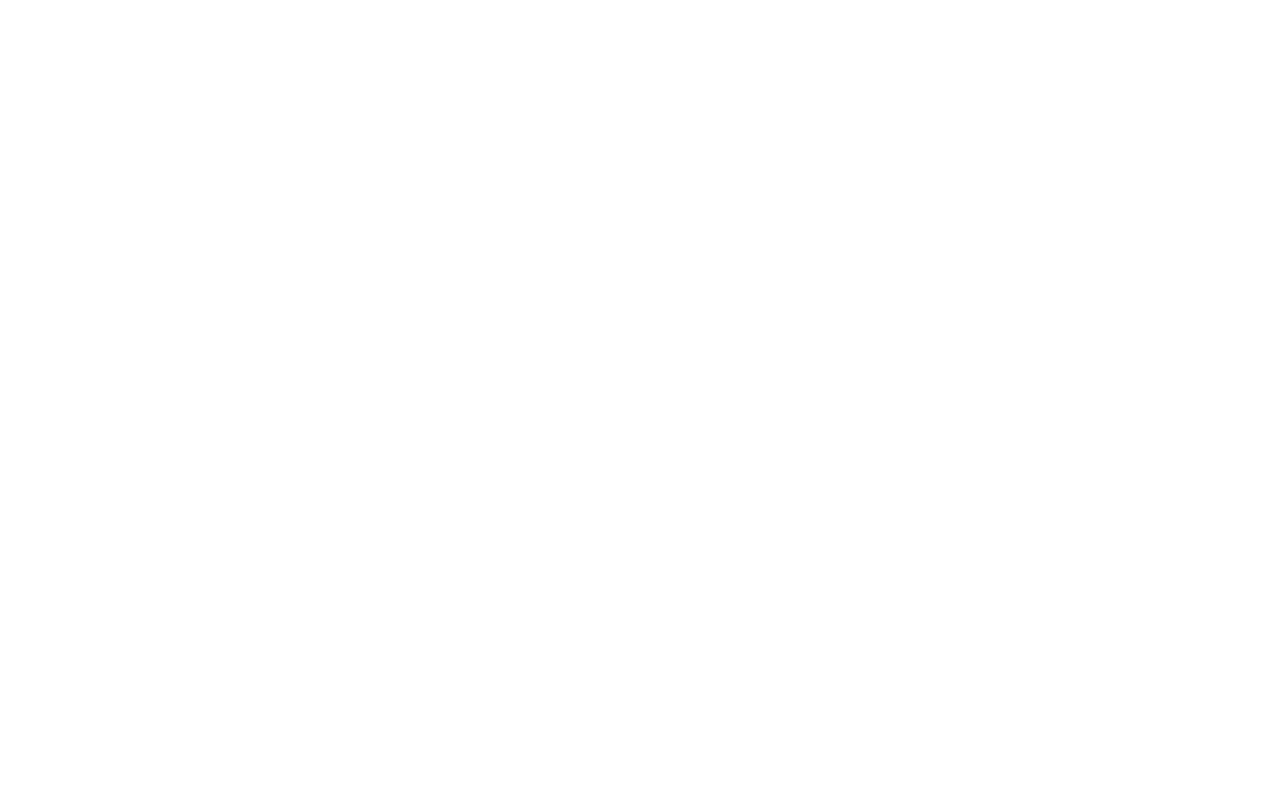
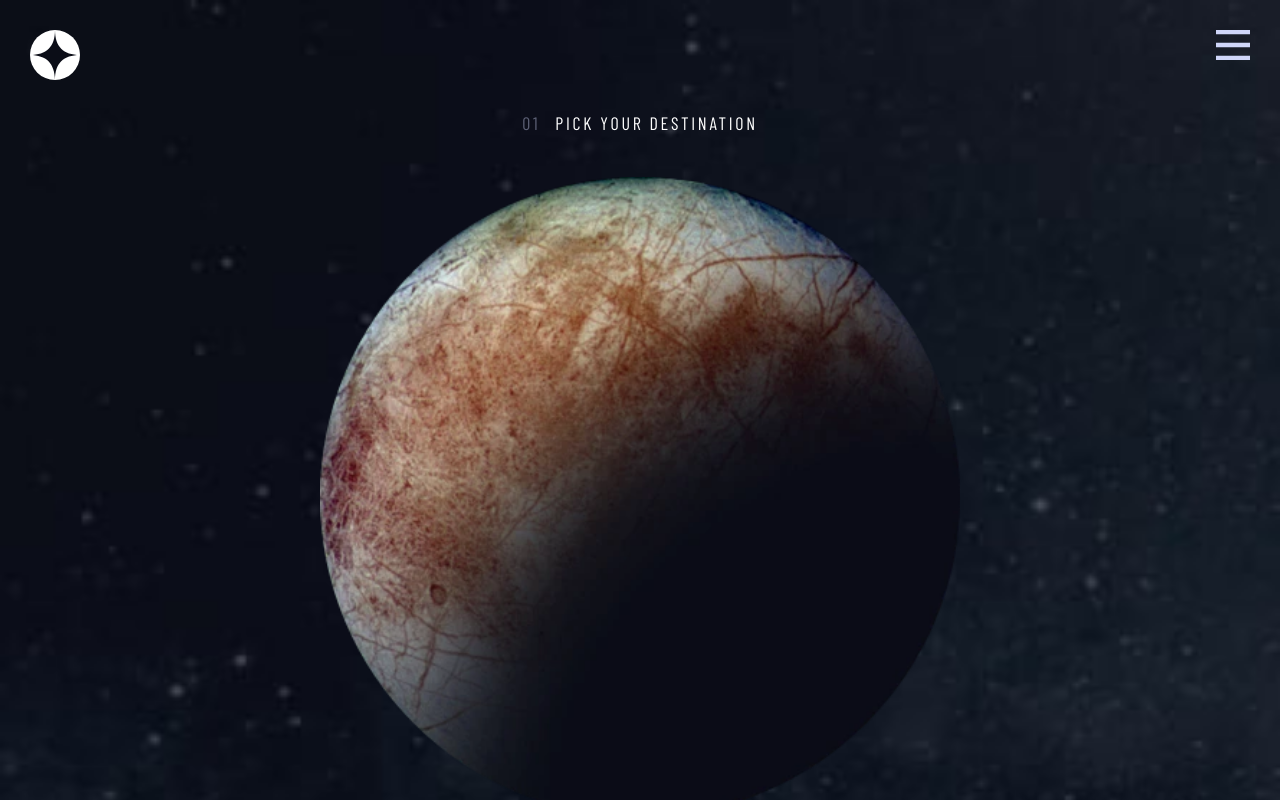
Before and after one commit to ryanesmores07/nextjs-space-landingpage, a Next.js app: page /Europa in a window 1280 px wide. Shown: the top 800 px of the page. Built offline with nearby package versions, Linux system fonts and the light colour scheme; a web font is replaced by a local one.

Commit message:
chore: test2 Dynamic SSR

```diff
--- a/pages/[planetName].js
+++ b/pages/[planetName].js
@@ -4,7 +4,11 @@
 
 const Destination = ({ data }) => {
   // console.log(data);
-  return <>{/* <Planet planetData={data} /> */}</>;
+  return (
+    <>
+      <Planet planetData={data} />
+    </>
+  );
 };
 
 export const getStaticPaths = async () => {
```
